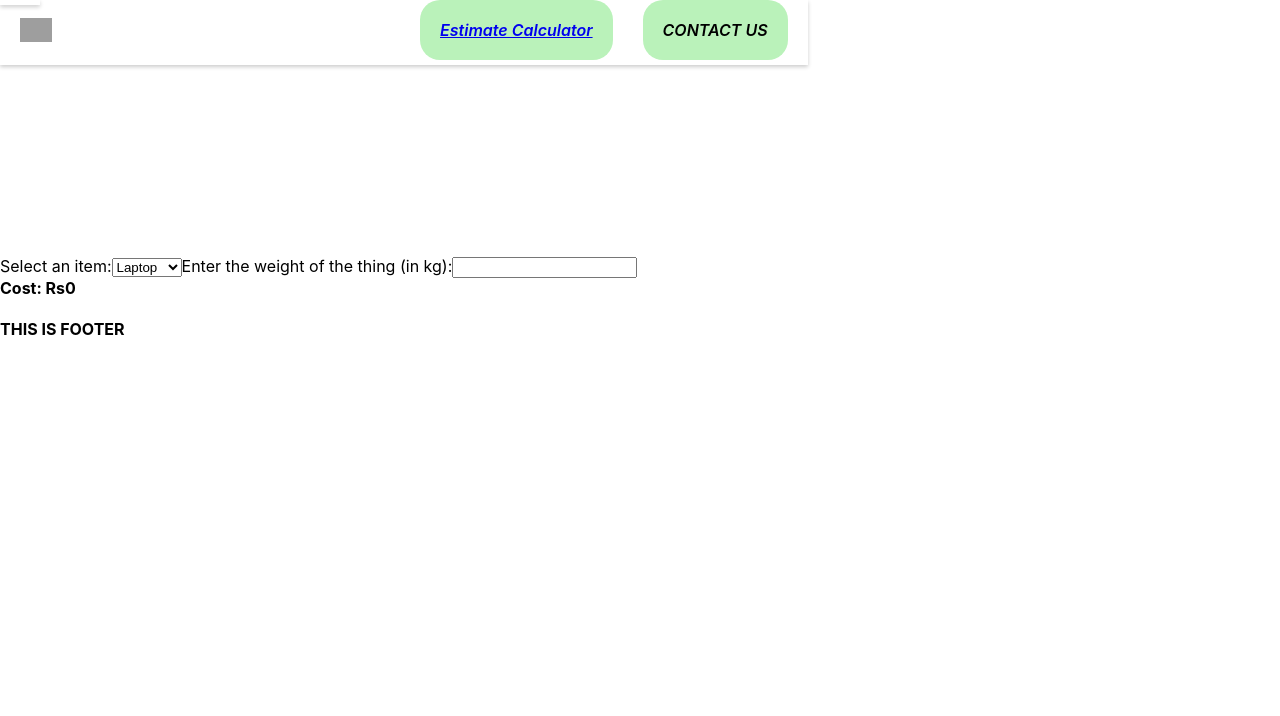
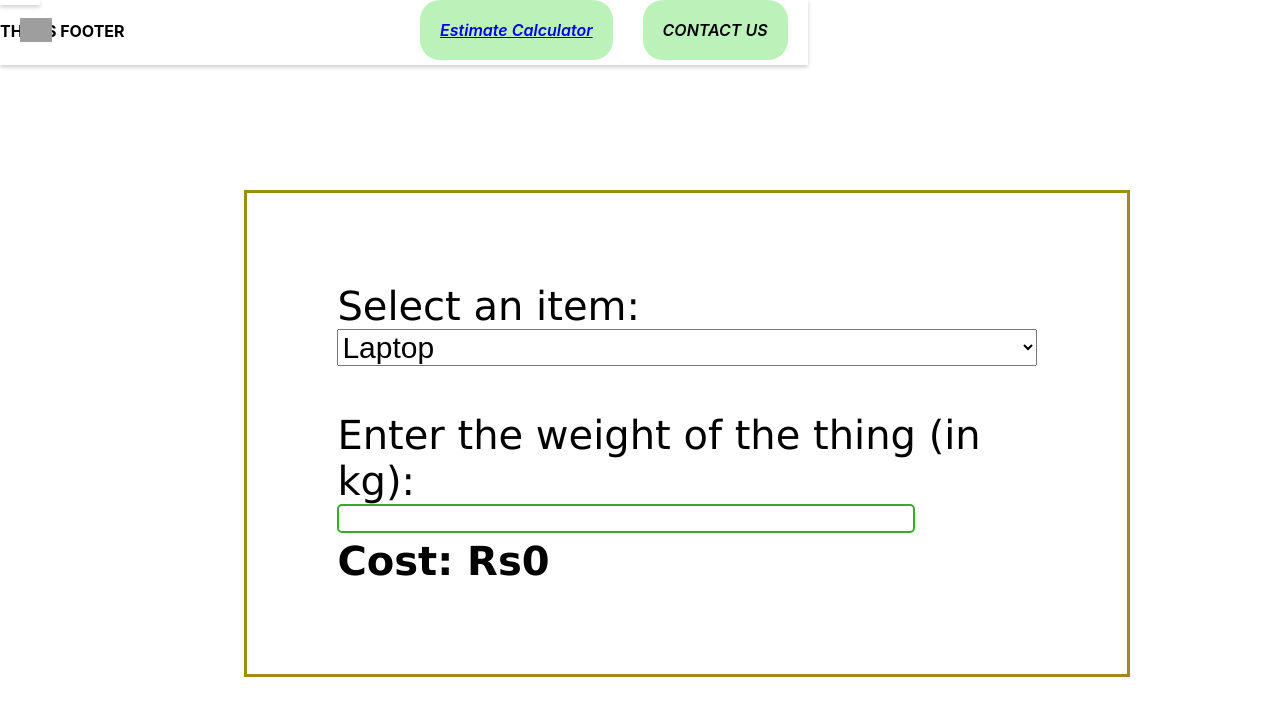
Before and after one commit to kartik61003/E-Waste-Facility-Locator, a React (Create React App) app in the folder client/: page /Calculator in a window 1280 px wide. Shown: the top 716 px of the page. Built offline with nearby package versions, Linux system fonts and the light colour scheme; grey boxes are pictures that could not be loaded.

Commit message:
Calculator CSS

```diff
--- a/client/src/App.js
+++ b/client/src/App.js
@@ -2,15 +2,15 @@ import './style/App.css';
 import { Route, Routes } from 'react-router-dom';
 import Layout from './Layout';
 import Index from './pages/Index';
-import Calculator from './components/Calculator'
+import Calculator from './components/Calculator';
 
 function App() {
   return (
     <>
      <Routes>
-          <Route path='/' element = {<Layout/>}>
-          <Route path="/Calculator" element={<Calculator />} />
+     <Route path='/' element = {<Layout/>}>
           <Route index element = {<Index/>}></Route>
+          <Route path='/Calculator' element={<Calculator/>}/>
       </Route>
    </Routes>
     </>
--- a/client/src/components/Calculator.js
+++ b/client/src/components/Calculator.js
@@ -26,7 +26,7 @@ const Calculator = () => {
 
   return (
     <div className='calc'>
-      <label htmlFor="itemSelect">Select an item:</label>
+      <label htmlFor="itemSelect">Select an item: </label>
       <select id="itemSelect" value={item} onChange={handleItemChange}>
         <option value="laptop">Laptop</option>
         <option value="mobile">Mobile</option>
@@ -34,7 +34,7 @@ const Calculator = () => {
         <option value="TV">TV</option>
         <option value="others">Others</option>
       </select>
-
+    <br></br>
       <label htmlFor="weightInput">Enter the weight of the thing (in kg):</label>
       <input
         type="number"
--- a/client/src/style/App.css
+++ b/client/src/style/App.css
@@ -183,5 +183,30 @@ Footer{
 
 .calc
 {
-  margin-top: 20%;
+  font-family: 'Lucida Sans', 'Lucida Sans Regular', 'Lucida Grande', 'Lucida Sans Unicode', Geneva, Verdana, sans-serif;
+  display: flex;
+  flex-direction: column;
+  border: solid rgb(157, 141, 21);
+  position: absolute;
+  top: 30%;
+  left: 23%;
+  margin: -50px 0 0 -50px;
+  padding:10px;
+  font-size: 40px;
+  max-width: 700px;
+  padding: 90px 90px 90px 90px;
 }
+.calc select{
+  font-size: 30px;
+  align-items: center;
+}
+.calc input{
+    display: block;
+    margin-bottom: 5px;
+    width: 80%;
+    line-height: 10px;
+    padding: 5px 7px;
+    border: 2px solid #ddd;
+    border-radius: 5px;
+    border-color: #35ae23;
+  }
```
